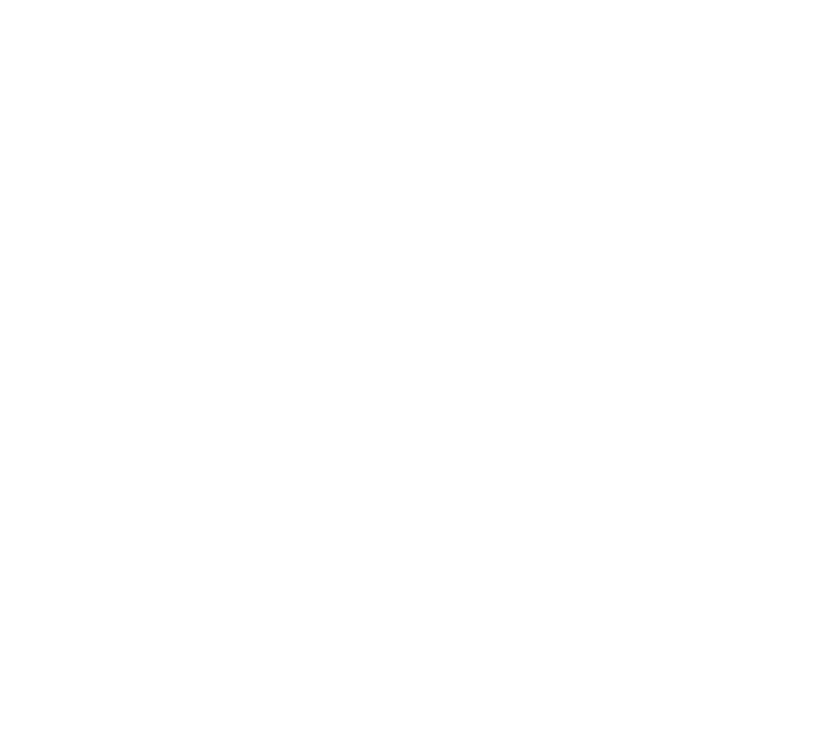
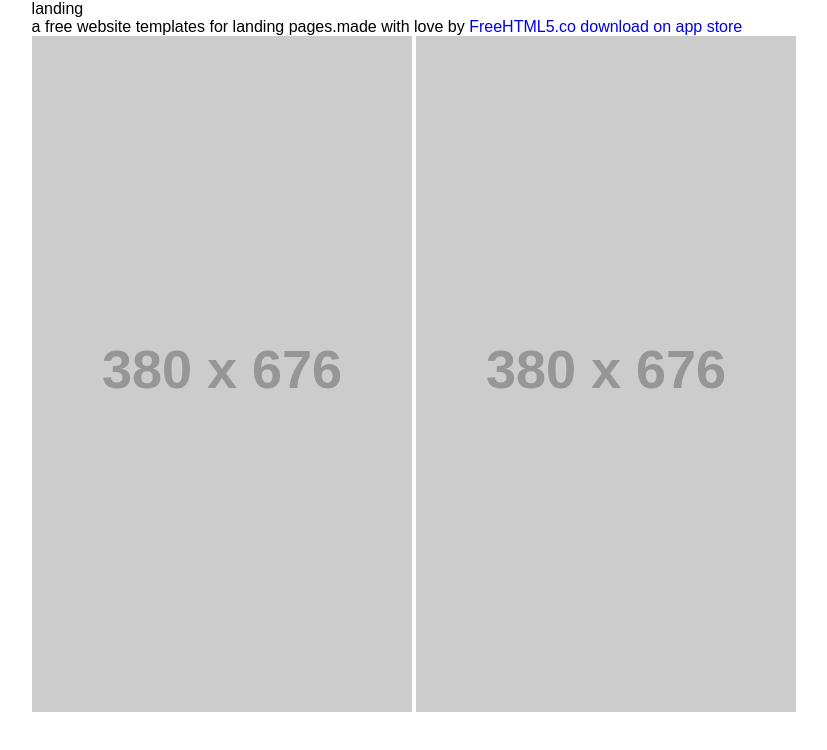
Before and after one commit to lihereshma/landing, a plain HTML site: page index.html in a window 1280 px wide. Shown: the whole page, without its empty margins (58-885 px from the left). Drawn offline with Linux system fonts and the light colour scheme; placeholder pictures from the web are drawn by us.

Commit message:
header start

```diff
--- a/index.html
+++ b/index.html
@@ -7,24 +7,8 @@
 
   <meta charset="utf-8">
 
-  <title>Client</title>
+  <title>LANDING | HOME </title>
 
-  <!-- 120 word description for SEO purposes goes here. Note: Usage of lang tag. -->
-  <!-- <meta name="description" lang="en" content=""> -->
-
-  <!-- Keywords to help with SEO go here. Note: Usage of lang tag.  -->
-  <!-- <meta name="keywords" lang="en" content=""> -->
-
-  <!-- View-port Basics: http://mzl.la/VYREaP -->
-  <!-- This meta tag is used for mobile device to display the page without any zooming,
-       so how much the device is able to fit on the screen is what's shown initially.
-       Remove comments from this tag, when you want to apply media queries to the website. -->
-  <!-- <meta name="viewport" content="width=device-width, initial-scale=1, maximum-scale=1"> -->
-
-  <!-- To adhear no-cache for Chrome -->
-<!--   <meta http-equiv="cache-control" content="no-store, no-cache, must-revalidate" />
-  <meta http-equiv="Pragma" content="no-store, no-cache" />
-  <meta http-equiv="Expires" content="0" /> -->
 
   <!-- Place favicon.ico in the root directory: mathiasbynens.be/notes/touch-icons -->
   <link rel="shortcut icon" href="favicon.ico" />
@@ -36,10 +20,6 @@
   <!-- Default style-sheet is for 'media' type screen (color computer display).  -->
   <link rel="stylesheet" media="screen" href="assets/css/style.css" >
 
-  <!-- html5shiv aka html5 shim. Supporting HTML5 and CSS for IE browsers less than IE9. -->
-  <!--[if lt IE 9]>
-  <script src="http://html5shiv.googlecode.com/svn/trunk/html5.js"></script>
-  <![endif]-->
 
 </head>
 
@@ -48,7 +28,26 @@
   <div class="container">
     <!--header section start-->
     <header>
+      <div class="wrapper">
 
+        <div class="about">
+          <h1>landing</h1>
+          <span>a free website templates for landing pages.made with love by
+            <a href="#FIXME" title="FreeHTML5.co">FreeHTML5.co</a>
+          </span>
+          <a href="#FIXME" title="Download on AppStore">download on app store</a>
+        </div>
+
+        <div class="image">
+          <a href="#FIXME" title="Shop">
+            <img src="https://via.placeholder.com/380x676.png" alt="Shop">
+          </a>
+          <a href="#FIXME" title="My Groups">
+            <img src="https://via.placeholder.com/380x676.png" alt="My Groups">
+          </a>
+        </div>
+
+      </div>
     </header>
     <!--header section start-->
     <!--main section start-->
@@ -65,8 +64,5 @@
 
   </div>
   <!--container end-->
-
-<!-- <script src="js/vendors/jquery-1.8.3.min.js"></script>
-<script src="js/script.js"></script> -->
 </body>
 </html>
```
